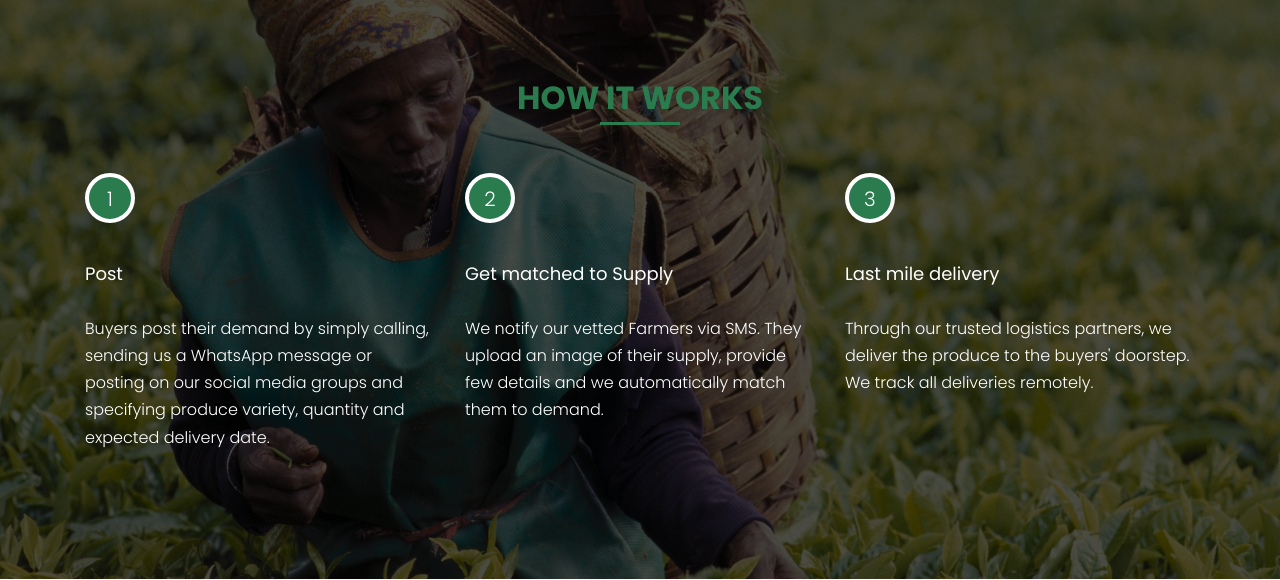
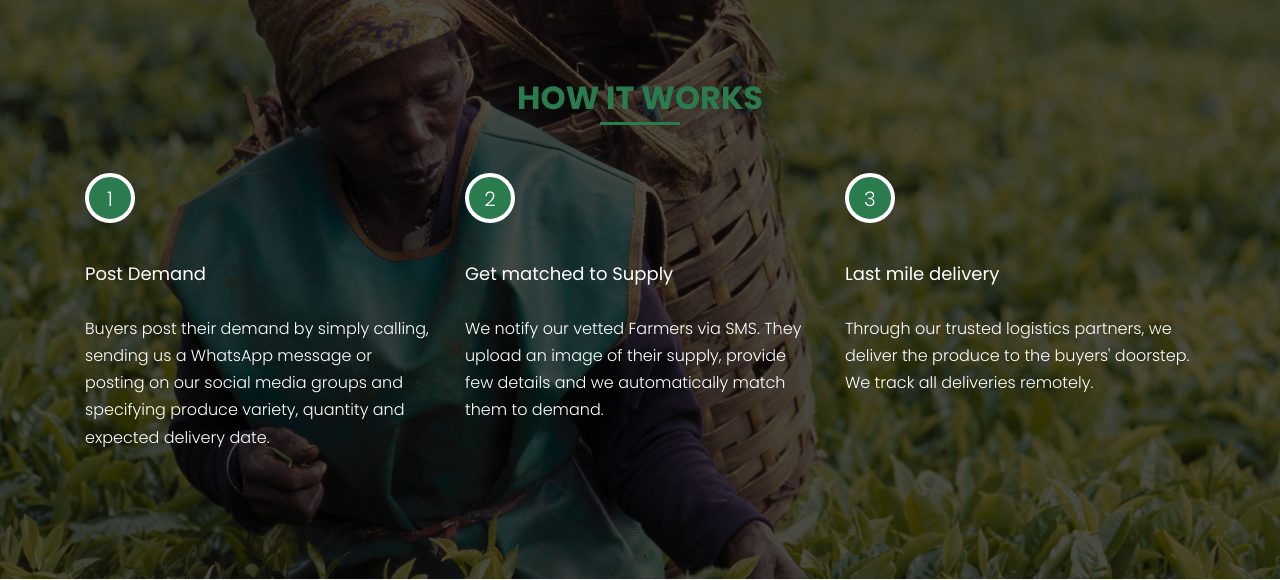
Before and after one commit to Farmulaio/Farmula, a Flask app: page / in a window 1280 px wide. Shown: the part 1365-1945 px from the top of the page. Run offline with Flask 2, Linux system fonts and the light colour scheme; parts of the project's set-up code (start-up, migrations or seed data) failed here and were passed over; some libraries are stand-ins or nearby versions; some web fonts are replaced.

Commit message:
Post demand

```diff
--- a/templates/index.html
+++ b/templates/index.html
@@ -115,7 +115,7 @@
             <div class="how-it-work-item">
               <span class="number">1</span>
               <div class="how-it-work-body">
-                <h2>Post</h2>
+                <h2>Post Demand</h2>
                 <p class="mb-5">Buyers post their demand by simply calling, sending us a WhatsApp message or posting on our social media groups and specifying produce variety, quantity and expected delivery date.</p>
                 <!-- <ul class="ul-check list-unstyled success">
                   <li class="text-white">Access realtime and future prices.</li>
```
